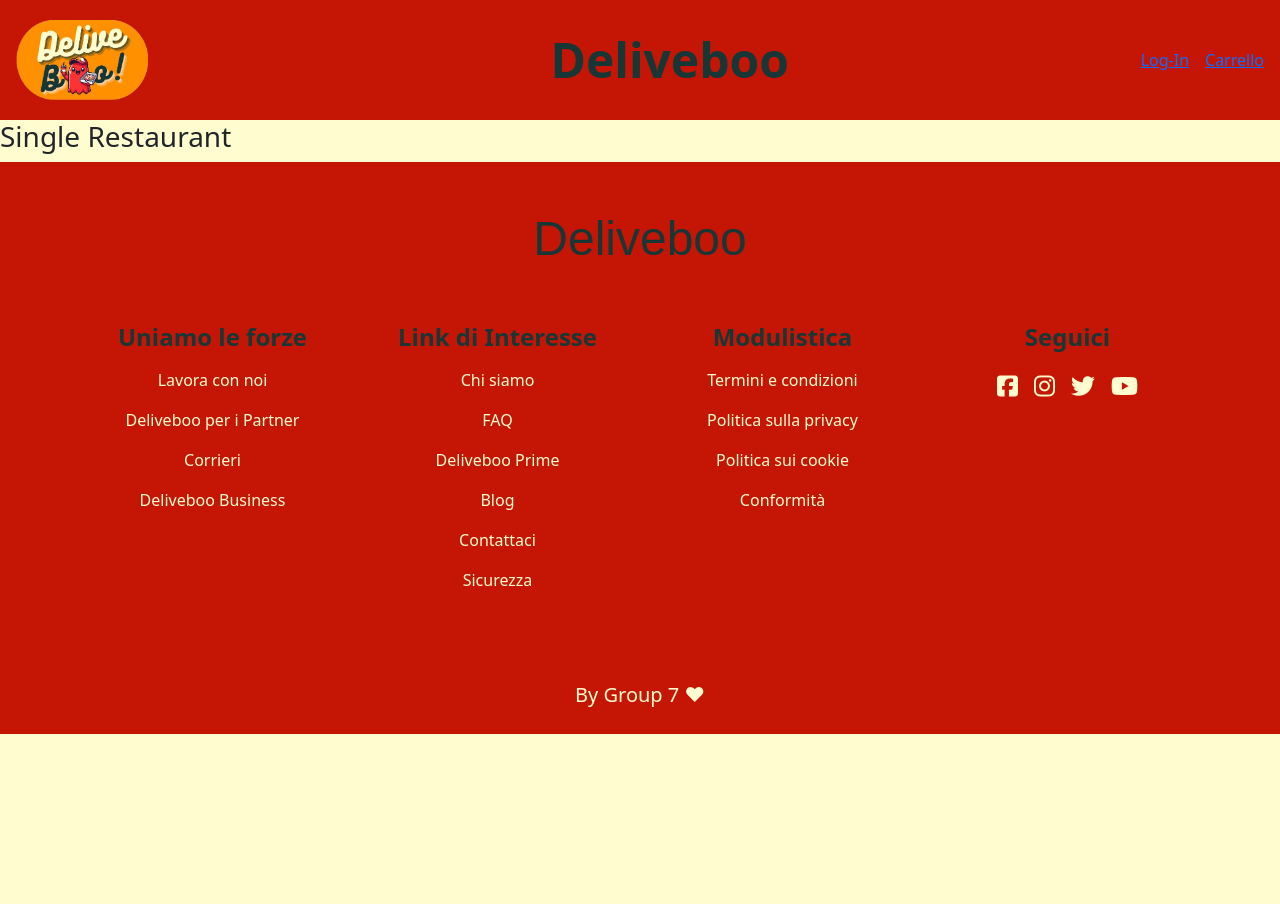
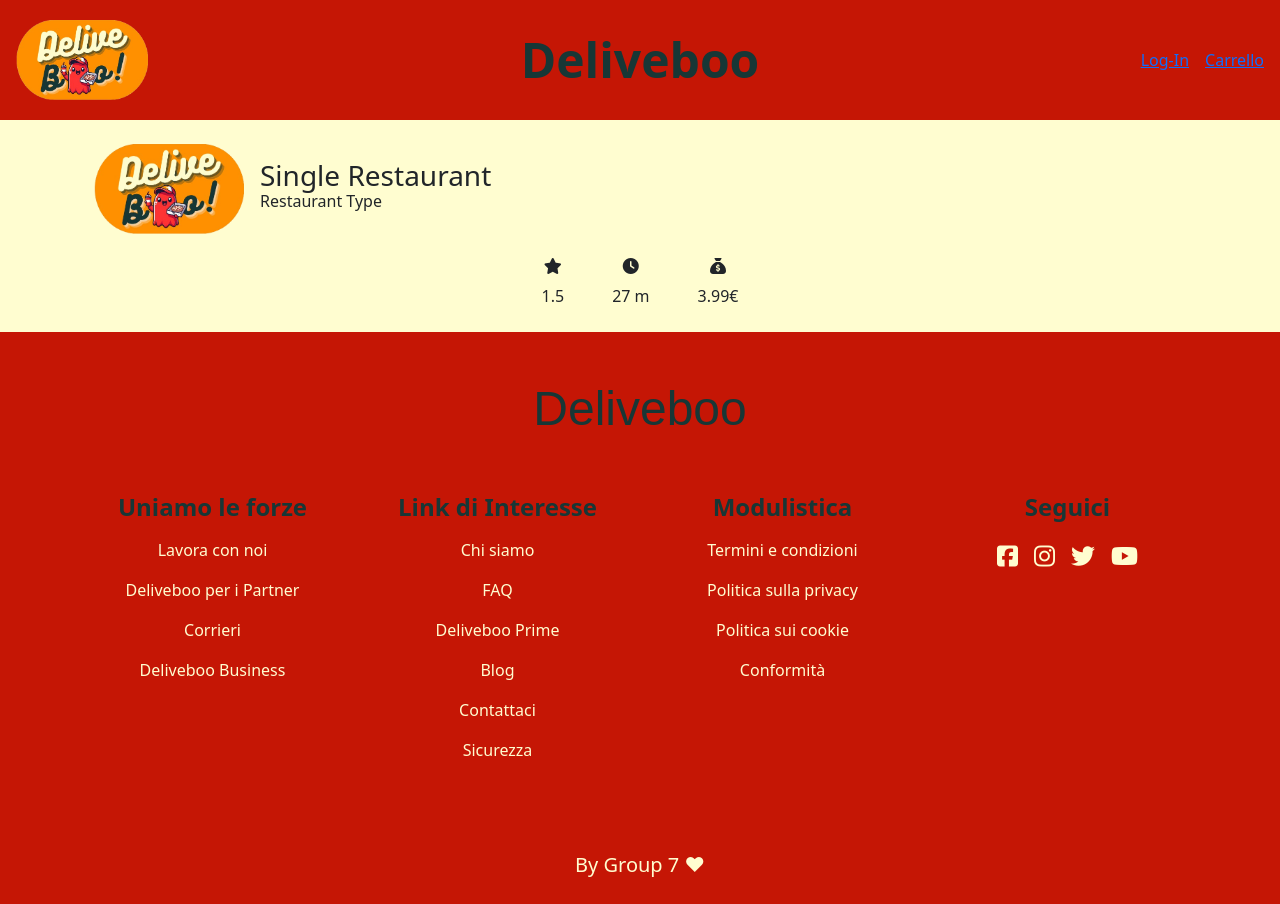
Before and after one commit to FedericoPiazzolla/vite-deliveboo, a Vue app: page /restaurant in a window 1280 px wide. Before the commit the page ends 800 px from the top, so only its background shows below. Built offline with nearby package versions, Linux system fonts and the light colour scheme.

Commit message:
add: header singleRestaurant

```diff
--- a/src/components/AppHeader.vue
+++ b/src/components/AppHeader.vue
@@ -1,28 +1,27 @@
 <script>
 export default {
   data() {
-    return {}
+    return {};
   },
   methods: {
     getImageUrl(imgName) {
       return new URL(`../assets/img/${imgName}`, import.meta.url).href;
     },
-  }
-}
+  },
+};
 </script>
 
 <template>
   <header>
-
     <div class="h-100 d-flex justify-content-between align-items-center p-3">
-
       <!-- immagine del logo che porta alla home -->
-      <div class="ms_logo-image ">
-
+      <div class="ms_logo-image w-25">
         <router-link to="/">
-          <img class="h-100" :src="getImageUrl('deliveboo_logo.png')" alt="logoristo">
+          <img
+            class="h-100"
+            :src="getImageUrl('deliveboo_logo.png')"
+            alt="logoristo" />
         </router-link>
-
       </div>
       <!-- /immagine del logo che porta alla home -->
 
@@ -31,7 +30,8 @@ export default {
       <!-- /Central text logo -->
 
       <!-- nav menu per login e carrello -->
-      <ul class="list-unstyled d-flex justify-content-end align-items-center h-100 m-0">
+      <ul
+        class="list-unstyled d-flex justify-content-end align-items-center h-100 m-0 w-25">
         <li>
           <a href="">Log-In</a>
         </li>
@@ -40,9 +40,7 @@ export default {
         </li>
       </ul>
       <!-- /nav menu per login e carrello -->
-
     </div>
-
   </header>
 </template>
 
@@ -75,7 +73,8 @@ export default {
 
 @media screen and (max-width: 500px) {
   /* Regole CSS specifiche per schermi con larghezza massima di 500px (dispositivi mobili) */
-    .ms_logo-image, ul {
+  .ms_logo-image,
+  ul {
     width: 50% !important;
     justify-content: end !important;
   }
--- a/src/pages/SingleRestaurant.vue
+++ b/src/pages/SingleRestaurant.vue
@@ -1,13 +1,86 @@
 <script>
 export default {
   components: {},
-  data() {},
+  data() {
+    return {
+      temporaryRatingNumber: "",
+      ratingNumber: "",
+      temporaryTimingNumber: "",
+      timingNumber: "",
+      costPossibility: [0, 1.99, 2.99, 3.99],
+      randomIndex: "",
+      costNumber: "",
+    };
+  },
+  mounted() {
+    // Generare una valutazione da 1 a 5
+    this.temporaryRatingNumber = Math.random() * (5 - 1) + 1;
+    this.ratingNumber =
+      Math.floor(this.temporaryRatingNumber) +
+      (this.temporaryRatingNumber % 1 >= 0.5 ? 0.5 : 0.0);
+
+    // Generare numero random tra 10 e 40
+    this.temporaryTimingNumber = Math.random() * (40 - 10) + 10;
+    this.timingNumber = Math.round(this.temporaryTimingNumber);
+
+    // Scegliere un costo random tra quelli in Array
+    this.randomIndex = Math.floor(Math.random() * this.costPossibility.length);
+    this.costNumber = this.costPossibility[this.randomIndex];
+  },
+
   name: "SingleRestaurant",
 };
 </script>
 
 <template>
-  <h3>Single Restaurant</h3>
+  <div class="container p-4">
+    <div class="restaurant-header">
+      <div class="main-info d-flex align-items-center">
+        <div class="restaurant-logo">
+          <img src="../assets/img/deliveboo_logo.png" alt="" />
+        </div>
+        <div class="name ms-3">
+          <h3 class="text-center m-0">Single Restaurant</h3>
+          <h6>Restaurant Type</h6>
+        </div>
+      </div>
+      <div class="info d-flex justify-content-center text-center mt-4">
+        <div class="rating">
+          <i class="fa-solid fa-star"></i>
+          <span>{{ ratingNumber }}</span>
+        </div>
+        <div class="timing mx-5">
+          <i class="fa-solid fa-clock"></i>
+          <span>{{ timingNumber }} m</span>
+        </div>
+        <div class="cost">
+          <i class="fa-solid fa-sack-dollar"></i>
+          <span>{{ costNumber }}€</span>
+        </div>
+      </div>
+    </div>
+  </div>
 </template>
 
-<style scoped></style>
+<style scoped lang="scss">
+.restaurant-header {
+  .main-info {
+    .restaurant-logo {
+      img {
+        width: 150px;
+      }
+    }
+  }
+
+  .info {
+    div {
+      display: flex;
+      flex-direction: column;
+
+      i {
+        margin-bottom: 10px;
+      }
+    }
+  }
+}
+</style>
```
Lines whose indentation alone changed are shown as unchanged.
